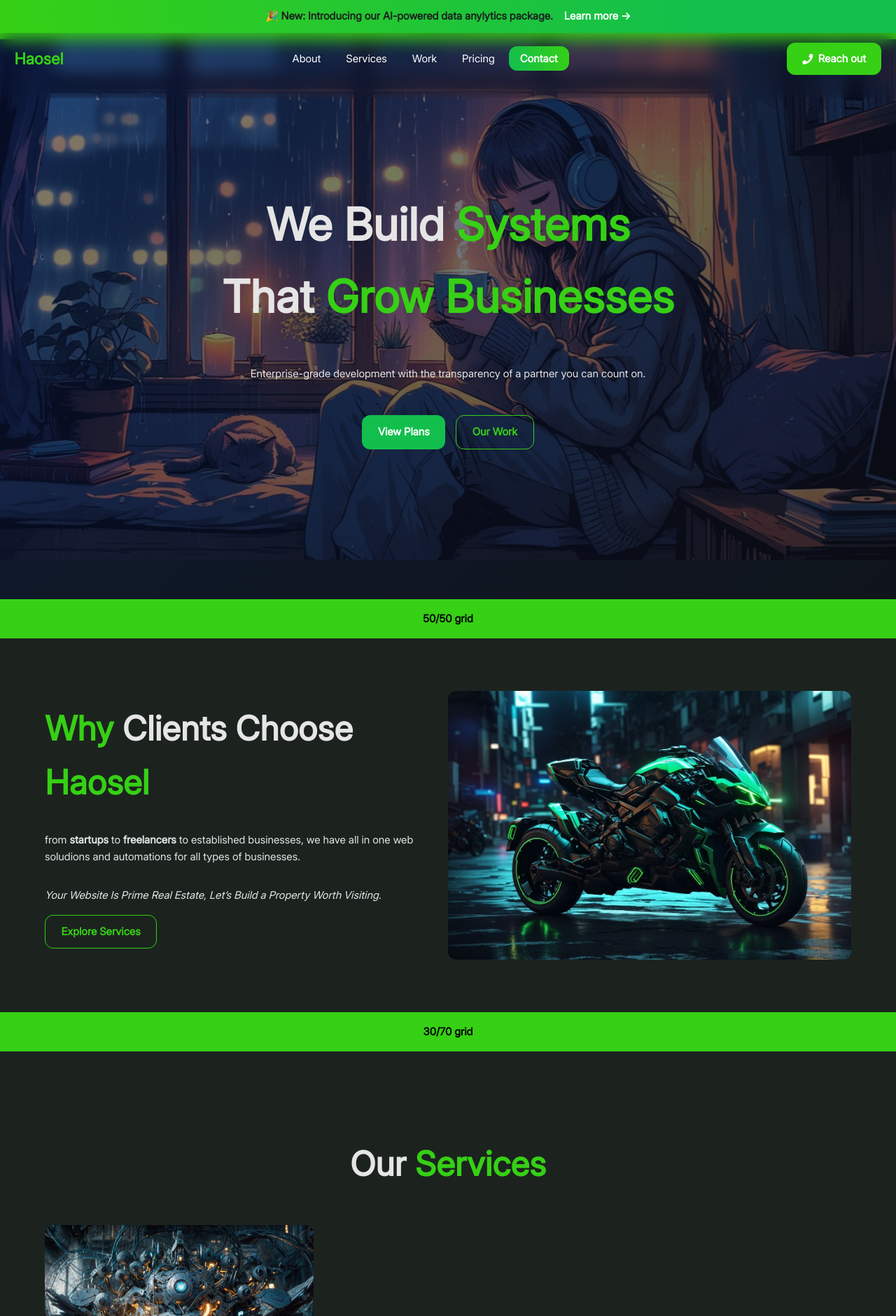
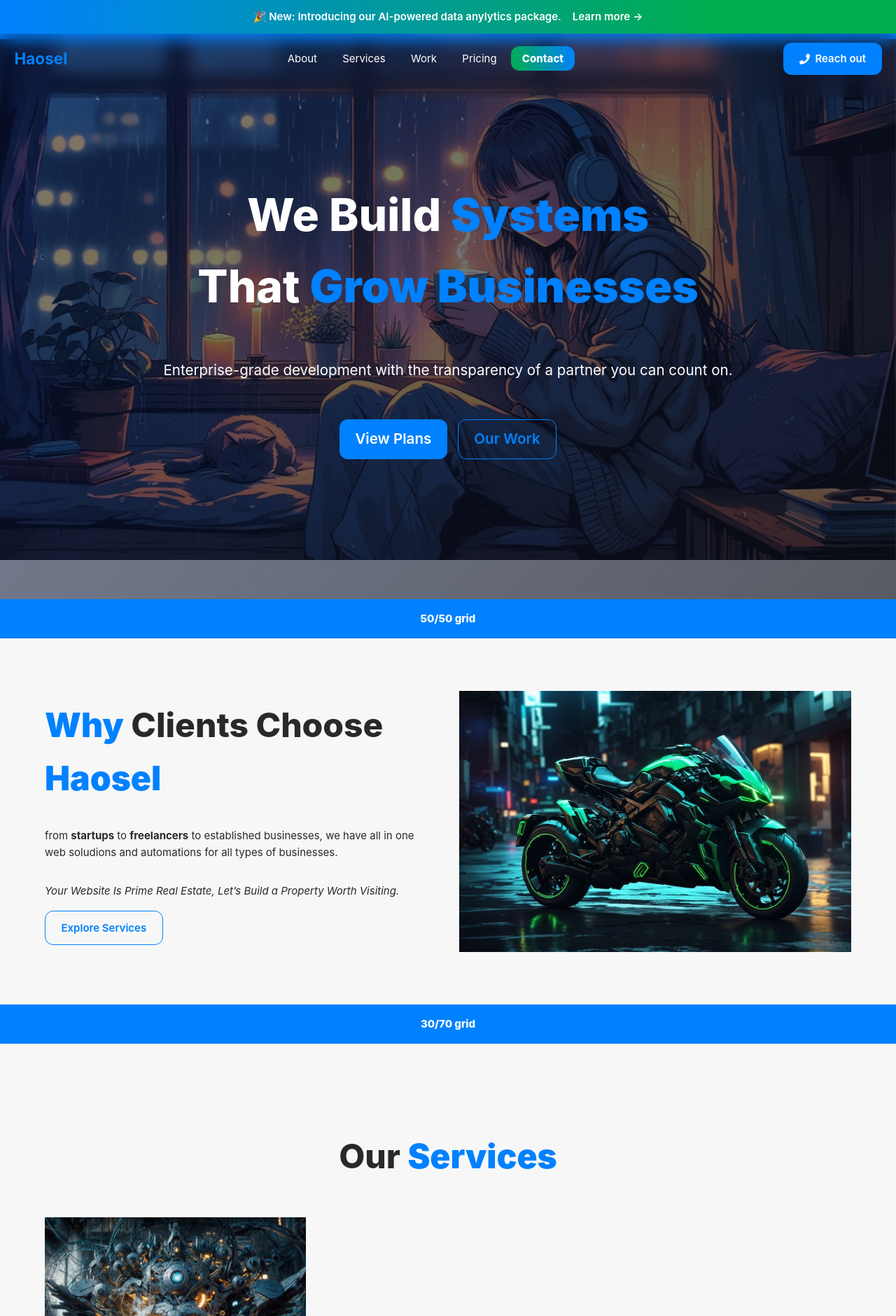
Before and after one commit to corygshava/coryg_boilerplate, a PHP site: page /uikit.html in a window 1280 px wide. Shown: the top 1880 px of the page at 70% size. Run offline with PHP 8.4, Linux system fonts and the light colour scheme.

Commit message:
updated uiops, coryg_base and uikit to the latest versions from my latest project

```diff
--- a/_assets/css/coryG_base.css
+++ b/_assets/css/coryG_base.css
@@ -1,22 +1,23 @@
+/* copyright Cornelis G Shava, UIKIT starter pack: DO NOT resell */
+
 :root {
-    --themecolor: #36d015;
-    --seccolor: #12bf4d;
+	--themecolor: #0081ff;
+	--seccolor: #01ad4e;
 	--lightcolor: #0081ff77;
-    --lightcolor2: #cffff452;
-    --darkcolor: #056636;
-    --clr-primary: var(--themecolor);
+	--lightcolor2:#cffff452;
+	--darkcolor: #063bd0;
 	--clr-theme-dark: var(--darkcolor);
-    --clr-bg: #1c231f;
+	--clr-bg: #f7f7f7;
 	/* --clr-bg: red; */
 	--clr-bgglass: #aeaeae44;
 	--clr-border: #c0c0c0;
 	--clr-shadow: rgba(100,100,100,0.3);
-    --clr-panelbg: #2a2a2a;
+	--clr-panelbg: #fff;
 	--clr-darkglass: #000000aa;
 	--clr-whiteglass: #efefefaa;
-    --clr-alttext: #000000;
-    --clr-text: #e5e5e5;
-    --clr-text-muted: #a6a1a1;
+	--clr-alttext: #fff;
+	--clr-text: #292929;
+	--clr-text-muted: #787878;
 	--clr-fade: #f3f3f3;
 	--themeglow: 0 0 16px var(--themecolor);
 	--themeshadow: 0 0 16px var(--clr-shadow);
@@ -38,6 +39,15 @@
 	--minspan: 800px;
 }
 
+[data-mode="light"]{
+	--clr-bg: #e7e7e7;
+	--clr-bgglass: #e7e7e7aa;
+	--clr-border: #e0e0e0;
+	/* --clr-shadow: #36d015aa; */
+	--clr-text: #222;
+	--clr-panelbg: #ffffff;
+}
+
 /* images */
 :root{
 	--bgimg1: url('../img/demos/demoimg1.jpg');
@@ -49,20 +59,43 @@
 	box-sizing: border-box;
 	transition: 0.3s ease-out;
 }
-*:not(.fa){
-	font-family: "Inter_24pt",system-ui,sans-serif !important;
-}
+
+/**:not(.fa):not(.fas):not(.fab):not(.far)
+:not(h1):not(h2):not(h3):not(h4):not(.h1):not(.h2):not(.h3):not(.h4){}*/
+
 html{
-	scroll-behavior: smooth;
+	scroll-behavior: smooth !important;
 }
 body{
-	background:var(--clr-bg);
-	color:var(--clr-text);
-	line-height:1.6;
+	font-family: -apple-system, BlinkMacSystemFont, 'Segoe UI', Roboto, Oxygen, Ubuntu, Cantarell, sans-serif;
+	background: var(--clr-bg) !important;
+	color:var(--clr-text) !important;
+	line-height: 1.6 !important;
 	padding: 0;
 	margin: 0;
 	overflow-x: hidden;
 	min-height: 100vh;
+}
+body[data-mode="dark"] {
+    --clr-panelbg: #1b1b1b;
+    --clr-bg: #010101;
+    --clr-text: #fff;
+    --clr-alttext: #111;
+    --clr-fade: #333;
+    --clr-gray: #232323;
+    --clr-border: #888;
+    --input-bg: var(--clr-gray);
+    --dark-gray: #222;
+    --light-gray: #444;
+    --lighter-gray: #333;
+    --clr-modeglass: #99999977;
+}
+body.t1{
+	display: flex;
+	align-items: center;
+	justify-content: center;
+	position: relative;
+	overflow: hidden;
 }
 a{
 	text-decoration: none;
@@ -70,16 +103,15 @@ a{
 }
 
 /* UI KIT */
-
 	/* ---------- 0. resets ---------- */
 		a{color:var(--clr-primary);text-decoration:none}
-		img{display: block;width: 100%;border-radius: var(--roundness);background-image: linear-gradient(80deg,cyan,var(--themecolor));max-width: 96vw !important;}
+		img{display: block;width: 100%;/*border-radius: var(--roundness);background-image: linear-gradient(80deg,cyan,var(--themecolor));*/}
 		ul{list-style-type: none;}
 		li{list-style-type: none;}
 
-	/* ---------- 0b. headings ------- */
+	/* ---------- 1. headings -------- */
 		.hedtxt,.h1,.hedtxt2,.h2,.hedtxt3,.h3,.hedtxt4,.h4,.hedtxt5,.h5{
-			font-weight: 800;
+			font-weight: 800 !important;
 			display: block;
 			width: 100%;
 			text-transform: capitalize;
@@ -95,8 +127,59 @@ a{
 		}
 		.hedtxt b,.h1 b,.hedtxt2 b,.hedtxt3 b,.h2 b{color: var(--themecolor);}
 
+	/* ---------- 2. tootips --------- */
+		[data-tooltip]{
+			position: relative;
+			overflow: visible !important;
+		}
+		[data-tooltip]::before {
+			content: attr(data-tooltip);
+			position: absolute;
+			bottom: -100%;
+			padding: var(--size-tn);
+			left: 0;
+			background: var(--clr-panelbg);
+			border-radius: var(--rounder);
+			translate: 0 -20px;
+			opacity: 0;
+			pointer-events: none;
+			transition: 0.3s ease-out;
+		}
+		[data-tooltip]:hover::before {
+			opacity: 1;
+			translate: 0 0px;
+		}
+
+	/* ---------- 3. containers --------- */
+		.fullcon{width: 100vw;height: 100vh;}
+		.in_fullcon{width: 100%;height: 100%;}
+
+		.mycon:not(.except){box-shadow: var(--themeshadow);background-color: var(--clr-panelbg);width: 96%;}
+		.mycon.tn{max-width: var(--span-tn);}
+		.mycon.sm{max-width: var(--span-sm);}
+		.mycon.nm{max-width: var(--span-nm);}
+		.mycon.md{max-width: var(--span-md);}
+		.mycon.lg{max-width: var(--span-lg);}
+		.mycon.mg{max-width: var(--span-mg);}
+
+	/* ---------- 4. Banner ------------------ */
+		.banner{
+			background:linear-gradient(80deg,var(--themecolor) 0,var(--seccolor) 80%);
+			color:var(--clr-alttext) !important;
+			text-align:center;
+			padding:12px 1rem;
+			font-weight:600;
+			width: 100%;
+			display: flex;
+			justify-content: space-around;
+			z-index: 16 !important;
+		}
+		.banner a{
+			color: #fff;
+		}
+
 	/* ---------- 1. Buttons ---------- */
-		.btn{
+		.mybtn{
 			display:inline-flex;
 			align-items:center;
 			justify-content:center;
@@ -107,10 +190,10 @@ a{
 			cursor:pointer;
 			border:none;
 		}
-		.btn.primary{background:var(--seccolor);color:#fff}
-		.btn.primary:hover{background:var(--clr-theme-dark);transform:translateY(-1px);box-shadow:var(--shadow-md)}
-		.btn.outline{background:transparent;color:var(--themecolor);border:1px solid var(--themecolor)}
-		.btn.outline:hover{background:var(--seccolor);color:#fff}
+		.mybtn.primary{background:var(--themecolor);color:#fff}
+		.mybtn.primary:hover{background:var(--clr-theme-dark);transform:translateY(-1px);box-shadow:var(--shadow-md)}
+		.mybtn.outline{background:transparent;color:var(--themecolor);border:1px solid var(--themecolor)}
+		.mybtn.outline:hover{background:var(--themecolor);color:#fff}
 
 	/* ---------- 2. navbar ---------- */
 		nav {
@@ -168,20 +251,6 @@ a{
 		}
 		nav .logo{font-size:1.5rem;font-weight:700;color:var(--themecolor)}
 
-	/* ---------- 3. Banner ---------- */
-		.banner{
-			background:linear-gradient(80deg,var(--themecolor) 0,var(--seccolor) 80%);
-			color:var(--clr-bg);
-			text-align:center;
-			padding:.75rem 1rem;
-			font-weight:600;
-			width: 100%;
-			z-index: 16 !important;
-		}
-		.banner a{
-			color: #fff;
-		}
-
 	/* ---------- 4. Hero (large) ---------- */
 		.hero{
 			min-height:100vh;
@@ -189,7 +258,8 @@ a{
 			position: relative;
 			background:linear-gradient(135deg,#0112447c 0%,#0a0e1aaa 100%);
 			text-align: center;
-			color: var(--clr-text);
+			color: #fff;
+			font-size: 1.37rem;
 		}
 		.hero::before{
 			content: '';
@@ -216,6 +286,7 @@ a{
 			font-size: min(var(--size-mg),9vw);
 			display: block;
 			width: 100%;
+			/* color: var(--clr-alttext); */
 		}
 		.hedtxt b{color: var(--themecolor);}
 
@@ -407,13 +478,15 @@ a{
 		.callout{
 			background-attachment: fixed;
 			background-size: cover;
+			color: var(--clr-alttext);
 		}
 		.callout.t1{background-image: var(--bgimg1);}
 		.callout.t2{background-image: var(--bgimg2);}
 		.callout .container{
 			margin: 0 !important;
 			font-size: 1.2rem;
-			color: var(--clr-text);
+			/* color: var(--clr-alttext); */
+			color: #fff;
 			padding: var(--size-lg) var(--size-md);
 			background-image: linear-gradient(80deg,#000,transparent);
 		}
@@ -425,10 +498,45 @@ a{
 		.footer a{color:var(--clr-text-muted)}
 		.footer a:hover{color:var(--themecolor)}
 
+	/* ----------- 11, forms --------- */
+		.form-group {
+			margin-bottom: 20px;
+		}
+		.form-group:has(input:focus) .form-label,
+		.form-group:has(select:focus) .form-label,
+		.form-group:has(textarea:focus) .form-label{
+			color: var(--themecolor);
+		}
+		.form-label {
+			display: block;
+			font-size: 13px;
+			font-weight: 700;
+			color: var(--clr-text);
+			margin-bottom: 8px;
+		}
+		.form-control-custom {
+			width: 100%;
+			padding: 8px 16px;
+			background: var(--input-bg);
+			color: var(--clr-text);
+			border: 1px solid var(--clr-border);
+			border-radius: var(--roundness);
+			font-size: 14px;
+			transition: all 0.3s;
+		}
+		.form-control-custom:focus {
+			outline: none;
+			border-color: var(--primary);
+			box-shadow: 0 0 0 3px rgba(99, 102, 241, 0.1);
+		}
+		.form-control-custom[readonly="true"],.form-control-custom[readonly="true"] label{
+			opacity: 0.3;
+		}
+
 /* reusables x utilities */
-	.grid-30-70{display:grid;grid-template-columns:1fr 2fr;align-items:center}
-	.grid-70-30{display:grid;grid-template-columns:2fr 1fr;align-items:center}
-	.grid-50-50{display:grid;grid-template-columns:1fr 1fr;align-items:center}
+	.grid-30-70{display:grid;grid-template-columns:1fr 2fr;align-items:center;gap: var(--size-md)}
+	.grid-70-30{display:grid;grid-template-columns:2fr 1fr;align-items:center;gap: var(--size-md)}
+	.grid-50-50{display:grid;grid-template-columns:1fr 1fr;align-items:center;gap: var(--size-md)}
 	.flex-50-50{display:flex;flex-wrap: wrap;flex-direction: row;}
 	.flex-50-50:not(.alt)>*{flex: 1 0 400px;}
 
--- a/uikit.html
+++ b/uikit.html
@@ -20,6 +20,7 @@
 	<script src="_assets/js/app.js"></script>
 </head>
 <body>
+	<!-- navbar -->
 	<nav class="" data-scroller data-scrollend="80%" data-classdata="w3-animate-opacity,scrolled">
 		<div class="navcon">
 			<div class="logo">
@@ -35,7 +36,7 @@
 			</div>
 
 			<div>
-				<a href="#contact" class="btn cta-btn">
+				<a href="#contact" class="mybtn cta-btn">
 					<i class="fa fa-phone"></i>
 					Reach out
 				</a>
@@ -47,12 +48,14 @@
 		</div>
 	</nav>
 
+	<!-- sidebar for tiny screens -->
 	<div class="overlay w3-animate-opacity" id="mobilemenu" style="display:none" data-shown="0" >
-		<button class="btn w3-display-topright closebtn w3-transparent themetxt" data-toggler="#mobilemenu" data-onshow="flex"><i class="fa fa-times"></i></button>
+		<button class="mybtn w3-display-topright closebtn w3-transparent themetxt" data-toggler="#mobilemenu" data-onshow="flex"><i class="fa fa-times"></i></button>
 		<div class="sidebar" data-copyme="#sitelinks" data-myparent="#mobilemenu">
 		</div>
 	</div>
 
+	<!-- banner -->
 	<div class="banner w3-top flowline gap-sm" id="curbanner" data-scroller data-scrollend="70%" data-classdata="w3-animate-opacity,hidetop">
 		<div class="thetext">
 			🎉 New: Introducing our AI-powered data anylytics package.
@@ -63,12 +66,12 @@
 	<div class="themetag w3-block w3-center">Hero section</div>
 
 	<section class="hero section" id="home">
-		<div class="container flow center fullheight gap-md">
+		<div class="container flow center fullheight gap-md modealttxt">
 			<span class="hedtxt">We build <b>Systems</b><br> that <b>grow businesses</b></span>
 			<p>Enterprise-grade development with the transparency of a partner you can count on.</p>
 			<div class="btn-group">
-				<a href="#pricing" class="btn primary">View Plans</a>
-				<a href="#work" class="btn outline">Our Work</a>
+				<a href="#pricing" class="mybtn primary">View Plans</a>
+				<a href="#work" class="mybtn outline">Our Work</a>
 			</div>
 		</div>
 	</section>
@@ -86,7 +89,7 @@
 				from <b>startups</b> to <b>freelancers</b> to established businesses, we have all in one web soludions and automations for all types of businesses.
 			</p>
 			<i>Your Website Is Prime Real Estate, Let’s Build a Property Worth Visiting.</i>
-			<a href="#services" class="btn outline">Explore Services</a>
+			<a href="#services" class="mybtn outline">Explore Services</a>
 		</div>
 		<div data-visibledata="0,0,1">
 			<!-- for large screens -->
@@ -123,8 +126,8 @@
 					<h3>Greenhouse management System</h3>
 					<p>A greenhouse management system that enabled <b>Gaia farms</b> to improve plant monitoring and ...</p>
 					<div class="btn-group">
-						<a href="https://v0-greenhouse-monitoring-app.vercel.app/" target="_blank" class="btn outline">Visit Site</a>
-						<button class="btn primary" onclick="openModal('modal1')">Details</button>
+						<a href="https://v0-greenhouse-monitoring-app.vercel.app/" target="_blank" class="mybtn outline">Visit Site</a>
+						<button class="mybtn primary" onclick="openModal('modal1')">Details</button>
 					</div>
 				</div>
 			</div>
@@ -135,8 +138,8 @@
 					<h3>Inventory Management System</h3>
 					<p>Modern Inventory management system prototype complete with order management and full user flow.</p>
 					<div class="btn-group">
-						<a href="https://v0-inventory-management-system-phi-peach.vercel.app/" target="_blank" class="btn outline">Visit Site</a>
-						<button class="btn primary" onclick="openModal('modal2')">Details</button>
+						<a href="https://v0-inventory-management-system-phi-peach.vercel.app/" target="_blank" class="mybtn outline">Visit Site</a>
+						<button class="mybtn primary" onclick="openModal('modal2')">Details</button>
 					</div>
 				</div>
 			</div>
@@ -147,8 +150,8 @@
 					<h3>Match Predictor AI</h3>
 					<p>An AI powered match prediction application that uses the latest technology and web scraping to find the best odds for your chosen matches.</p>
 					<div class="btn-group">
-						<a href="https://v0-match-prediction-app-nine.vercel.app/" target="_blank" class="btn outline">Visit Site</a>
-						<button class="btn primary" onclick="openModal('modal2')">Details</button>
+						<a href="https://v0-match-prediction-app-nine.vercel.app/" target="_blank" class="mybtn outline">Visit Site</a>
+						<button class="mybtn primary" onclick="openModal('modal2')">Details</button>
 					</div>
 				</div>
 			</div>
@@ -163,8 +166,8 @@
 			<span class="hedtxt2 distance-md">Extra <b>Info</b></span>
 			<p>curious heres some info</p>
 			<div class="btn-group">
-				<a href="#testmodal" class="btn outline" data-toggler="#testmodal" data-displays="flex,none">View it</a>
-				<a href="#testmodal2" class="btn primary" data-toggler="#testmodal2" data-displays="flex,none">View another</a>
+				<a href="#testmodal" class="mybtn outline" data-toggler="#testmodal" data-displays="flex,none">View it</a>
+				<a href="#testmodal2" class="mybtn primary" data-toggler="#testmodal2" data-displays="flex,none">View another</a>
 			</div>
 		</div>
 	</section>
@@ -210,7 +213,7 @@
 					<li>1 week delivery</li>
 				</div>
 				<div class="cte-holder">
-					<a href="#contact" class="btn outline">Get Started</a>
+					<a href="#contact" class="mybtn outline">Get Started</a>
 				</div>
 			</div>
 			<div class="card-pricing main">
@@ -223,7 +226,7 @@
 					<li>2 weeks delivery</li>
 				</div>
 				<div class="cte-holder">
-					<a href="#contact" class="btn primary">Get Started</a>
+					<a href="#contact" class="mybtn primary">Get Started</a>
 				</div>
 			</div>
 			<div class="card-pricing">
@@ -237,7 +240,7 @@
 					<li>Admin panel</li>
 				</div>
 				<div class="cte-holder">
-					<a href="#contact" class="btn outline">Contact Sales</a>
+					<a href="#contact" class="mybtn outline">Contact Sales</a>
 				</div>
 			</div>
 
@@ -253,7 +256,7 @@
 					<li>and more</li>
 				</div>
 				<div class="cte-holder">
-					<a href="#contact" class="btn outline">Contact Sales</a>
+					<a href="#contact" class="mybtn outline">Contact Sales</a>
 				</div>
 			</div>
 			<div class="card-pricing w3-hide">
@@ -262,13 +265,13 @@
 					<li><i>pick your features</i></li>
 				</div>
 				<div class="cte-holder">
-					<a href="#contact" class="btn outline">Contact Sales</a>
+					<a href="#contact" class="mybtn outline">Contact Sales</a>
 				</div>
 			</div>
 		</div>
 
 		<div class="w3-center spacy-md">
-			<button class="btn outline">view more</button>
+			<button class="mybtn outline">view more</button>
 		</div>
 	</section>
 
@@ -285,7 +288,7 @@
 					<input type="text" name="name" placeholder="Your Name" required>
 					<input type="email" name="email" placeholder="Your Email" required>
 					<textarea name="message" placeholder="Your Message" rows="5" required></textarea>
-					<button class="btn primary" type="submit">Send Message <i class="fa fa-paper-plane"></i></button>
+					<button class="mybtn primary" type="submit">Send Message <i class="fa fa-paper-plane"></i></button>
 				</form>
 			</div>
 			<img loading="lazy" src="_assets/img/demos/contact_pic.jpg" alt="Contact Us">
@@ -298,7 +301,7 @@
 		<div class="container">
 			<span class="hedtxt2">Invest in your business <b>Today</b></span>
 			<p>let us take your business to the next level</p>
-			<button class="btn outline">lets begin</button>
+			<button class="mybtn outline">lets begin</button>
 		</div>
 	</section>
 
@@ -375,8 +378,8 @@
 						<h3>NextGen SaaS Site</h3>
 						<p>Built with Next.js, Headless CMS & blazing speed optimization.</p>
 						<div class="btn-group">
-							<a href="https://example.com/project1" target="_blank" class="btn outline">Visit Site</a>
-							<button class="btn primary" onclick="openModal('modal1')">Details</button>
+							<a href="https://example.com/project1" target="_blank" class="mybtn outline">Visit Site</a>
+							<button class="mybtn primary" onclick="openModal('modal1')">Details</button>
 						</div>
 					</div>
 				</div>
@@ -387,8 +390,8 @@
 						<h3>E-Commerce Redesign</h3>
 						<p>Modern Shopify storefront with clean UX and high conversions.</p>
 						<div class="btn-group">
-							<a href="https://example.com/project2" target="_blank" class="btn outline">Visit Site</a>
-							<button class="btn primary" onclick="openModal('modal2')">Details</button>
+							<a href="https://example.com/project2" target="_blank" class="mybtn outline">Visit Site</a>
+							<button class="mybtn primary" onclick="openModal('modal2')">Details</button>
 						</div>
 					</div>
 				</div>
@@ -399,8 +402,8 @@
 						<h3>E-Commerce Redesign</h3>
 						<p>Modern Shopify storefront with clean UX and high conversions.</p>
 						<div class="btn-group">
-							<a href="https://example.com/project2" target="_blank" class="btn outline">Visit Site</a>
-							<button class="btn primary" onclick="openModal('modal2')">Details</button>
+							<a href="https://example.com/project2" target="_blank" class="mybtn outline">Visit Site</a>
+							<button class="mybtn primary" onclick="openModal('modal2')">Details</button>
 						</div>
 					</div>
 				</div>
```
Also changed, not shown: _assets/js/coryG_UIOps.js (+44 -8 lines). Lines whose indentation alone changed are shown as unchanged.
